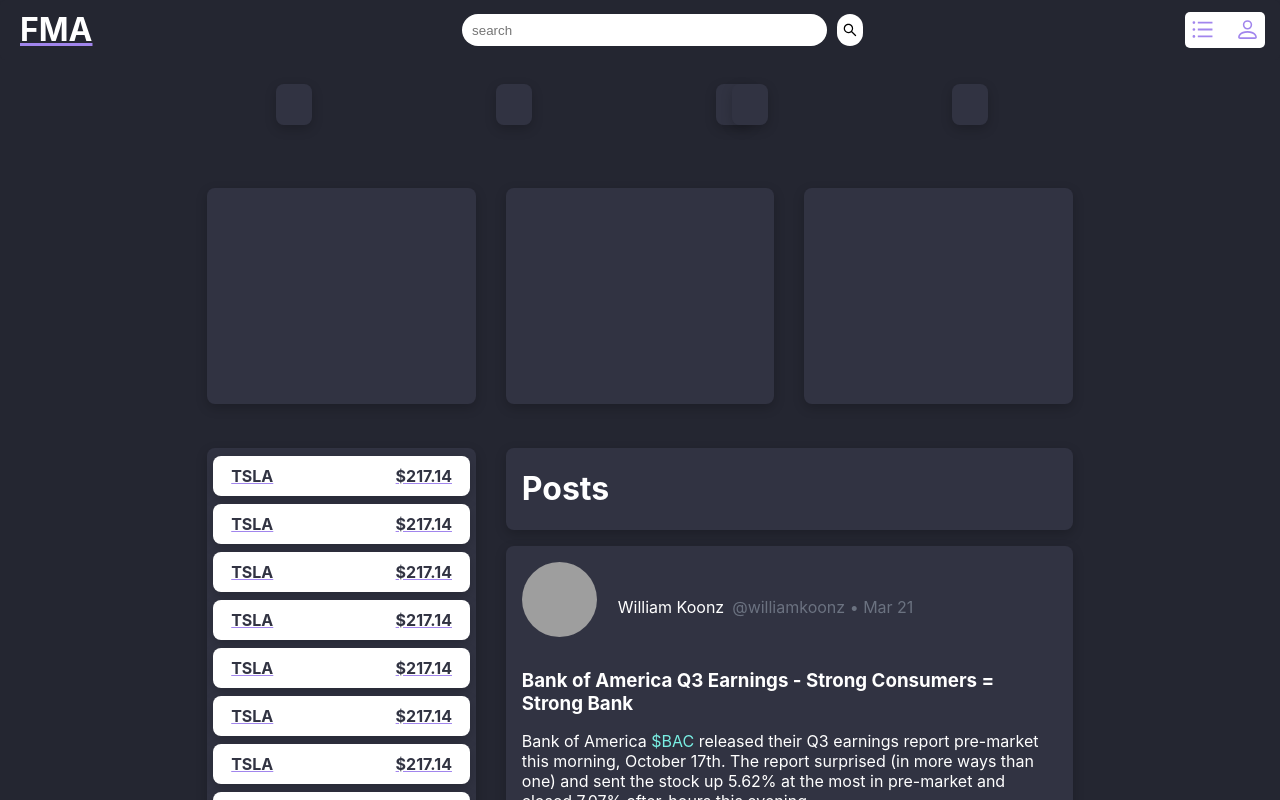
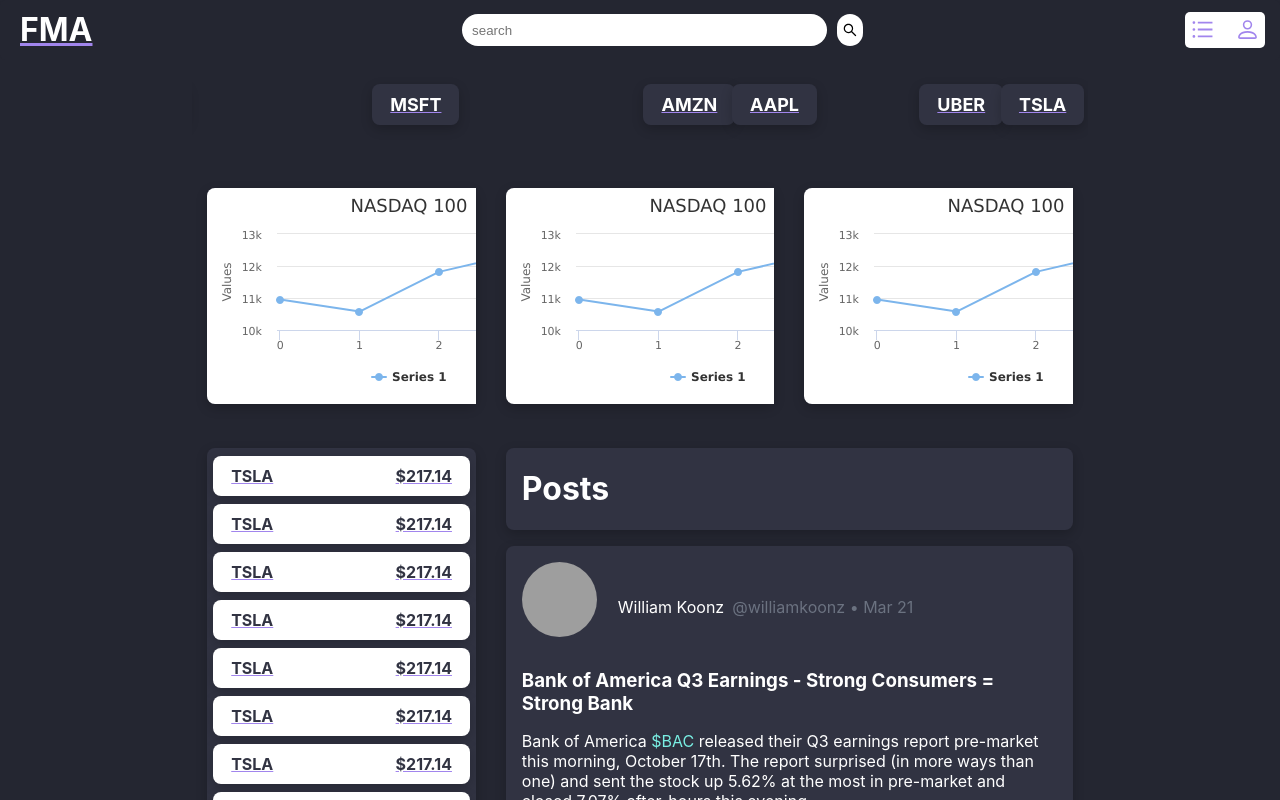
Before and after one commit to koonzinc/capstonefile, a React (Create React App) app: page / in a window 1280 px wide. Shown: the top 800 px of the page. Built offline with nearby package versions, Linux system fonts and the light colour scheme; no server answers; grey boxes are pictures that could not be loaded.

Commit message:
finish individual pages and started indexes

```diff
--- a/package.json
+++ b/package.json
@@ -7,6 +7,8 @@
     "@testing-library/react": "^13.4.0",
     "@testing-library/user-event": "^13.5.0",
     "axios": "^1.1.3",
+    "highcharts": "^10.2.1",
+    "highcharts-react-official": "^3.1.0",
     "react": "^18.2.0",
     "react-dom": "^18.2.0",
     "react-icons": "^4.6.0",
--- a/src/components/IndexContainer/IndexContainer.css
+++ b/src/components/IndexContainer/IndexContainer.css
@@ -10,4 +10,5 @@
     background-color: #313342;
     border-radius: 8px;
     box-shadow: var(--color-default-shadow);
+
 }
--- a/src/components/IndexContainer/IndexContainer.jsx
+++ b/src/components/IndexContainer/IndexContainer.jsx
@@ -1,12 +1,45 @@
 import React from 'react'
 import './IndexContainer.css';
+import { render } from 'react-dom';
+import Highcharts from 'highcharts';
+import HighchartsReact from 'highcharts-react-official';
 
 const IndexContainer = () => {
+  const options = {
+    chart: {
+      type: 'line',
+
+      width: 404,
+      height: 216,
+      borderRadius: 8
+    },
+    shadow: {
+      color: 'yellow',
+      width: 10,
+      offsetX: 0,
+      offsetY: 0
+  },
+    title: {
+      text: 'NASDAQ 100'
+    },
+    series: [
+      {
+        data: [10952, 10575, 11816, 12390, 11028]
+      }
+    ]
+  };
+
   return (
     <div className="three-index-container">
-        <div className="index-container"></div>
-        <div className="index-container"></div>
-        <div className="index-container"></div>
+      <div className="index-container">
+        <HighchartsReact className='high-chart' highcharts={Highcharts} options={options} />
+      </div>
+      <div className="index-container">
+      <HighchartsReact className='high-chart' highcharts={Highcharts} options={options} />
+      </div>
+      <div className="index-container">
+      <HighchartsReact className='high-chart' highcharts={Highcharts} options={options} />
+      </div>
     </div>
   )
 }
--- a/src/components/IndividualStocksData/IndividualStocksData.jsx
+++ b/src/components/IndividualStocksData/IndividualStocksData.jsx
@@ -5,30 +5,44 @@
 const IndividualStocksData = ({ aapl }) => {
   const [price, setPrice] = useState("");
   const [close, setClose] = useState([]);
+  const [info, setInfo] = useState({});
 
   const {stockId} = useParams();
 
-  const url = `https://www.alphavantage.co/query?function=TIME_SERIES_DAILY&symbol=${stockId}&outputsize=full&apikey=LNAJV6X9QOG8CGEX`;
+  const url = `https://www.alphavantage.co/query?function=TIME_SERIES_DAILY&symbol=${stockId}&outputsize=full&apikey=KLUR2W3FHJFZTUSR`;
+  const companyUrl = `https://www.alphavantage.co/query?function=OVERVIEW&symbol=${stockId}&apikey=KLUR2W3FHJFZTUSR`;
 
   useEffect(() => {
     close.length <= 0 && getPrice();
     close.length > 0 && setPrice(close[0][1]["4. close"]);
+    close.length <= 0 && getInfo();
   }, [close]);
 
   const getPrice = async () => {
     const response = await axios.get(url);
-    const thePrice = response.data["Times Series (Daily)"];
+    const thePrice = response.data["Time Series (Daily)"];
 
     thePrice && setClose(Object.entries(thePrice));
+    console.log(response.data["Time Series (Daily)"])
     console.log(response)
-    console.log(close);
   };
   console.log(price);
+
+  const getInfo = async () => {
+    const response = await axios.get(companyUrl);
+    setInfo(response.data);
+
+  }
+  console.log(info);
+
+  const formatNumber = (param) => {
+    return param.toLocaleString(undefined, {minimumFractionDigits:2})
+  }
 
   return (
     <>
       <div className="header-container">
-        <h1 className="stock-ticker">{aapl}</h1>
+        <h1 className="stock-ticker">{stockId}</h1>
         <div className="btn-container">
           <button className="watch-btn">Watch</button>
         </div>
@@ -46,31 +60,31 @@
               <td>Price</td>
               <td className="td-right">{price && price}</td>
               <td>Sector</td>
-              <td className="td-right">Technology</td>
+              <td className="td-right">{info.Sector.toLowerCase()}</td>
             </tr>
             <tr>
               <td>Industry</td>
-              <td className="td-right">Software - Applications</td>
+              <td className="td-right">{info.Industry.toLowerCase()}</td>
               <td>Market Capitalization</td>
-              <td className="td-right">$2.6 Billion</td>
+              <td className="td-right">{formatNumber(info.MarketCapitalization)}</td>
             </tr>
             <tr>
               <td>Dividend Yield</td>
-              <td className="td-right">3.5%</td>
-              <td>Dividend Date</td>
-              <td className="td-right">12/18</td>
+              <td className="td-right">{info.DividendYield}</td>
+              <td>Earnings Per Share</td>
+              <td className="td-right">{info.EPS}</td>
             </tr>
             <tr>
               <td>52 Week High</td>
-              <td className="td-right">$300</td>
+              <td className="td-right">{info["52WeekHigh"]}</td>
               <td>52 Week Low</td>
-              <td className="td-right">$10</td>
+              <td className="td-right">{info["52WeekLow"]}</td>
             </tr>
             <tr>
-              <td>Avg Vol</td>
-              <td className="td-right">$1 Mill</td>
-              <td>Vol</td>
-              <td className="td-right">$895K</td>
+              <td>Profit Margin</td>
+              <td className="td-right">{info.ProfitMargin}</td>
+              <td>Operating Margin</td>
+              <td className="td-right">{info.OperatingMarginTTM}</td>
             </tr>
           </tbody>
           <tfoot>
--- a/src/components/ScrollingStocks/ScrollingStocks.jsx
+++ b/src/components/ScrollingStocks/ScrollingStocks.jsx
@@ -3,41 +3,41 @@
 // import axios from 'axios';
 import { Link } from "react-router-dom";
 
-const ScrollingStocks = ({ aapl }) => {
+const ScrollingStocks = () => {
   return (
     <div className="scroll__parent">
       <div style={{ color: "white" }} className="scroll__element primary">
-        <Link to="/individual-stocks/appl">
-          <a className="tablet symbol">{aapl}</a>
+        <Link to="/individual-stocks/AAPL">
+          <a className="tablet symbol">AAPL</a>
         </Link>
-        <Link to="/individual-stocks/tsla">
-          <a className="tablet symbol">{aapl}</a>
+        <Link to="/individual-stocks/TSLA">
+          <a className="tablet symbol">TSLA</a>
         </Link>
-        <Link to="/individual-stocks/msft">
-          <a className="tablet symbol">{aapl}</a>
+        <Link to="/individual-stocks/MSFT">
+          <a className="tablet symbol">MSFT</a>
         </Link>
-        <Link to="/individual-stocks/amzn">
-          <a className="tablet symbol">{aapl}</a>
+        <Link to="/individual-stocks/AMZN">
+          <a className="tablet symbol">AMZN</a>
         </Link>
-        <Link to="/individual-stocks/uber">
-          <a className="tablet symbol">{aapl}</a>
+        <Link to="/individual-stocks/UBER">
+          <a className="tablet symbol">UBER</a>
         </Link>
       </div>
       <div style={{ color: "white" }} className="scroll__element secondary">
-        <Link to="/individual-stocks/appl">
-          <a className="tablet symbol">{aapl}</a>
+        <Link to="/individual-stocks/AAPL">
+          <a className="tablet symbol">AAPL</a>
         </Link>
-        <Link to="/individual-stocks/tsla">
-          <a className="tablet symbol">{aapl}</a>
+        <Link to="/individual-stocks/TSLA">
+          <a className="tablet symbol">TSLA</a>
         </Link>
         <Link to="/individual-stocks/msft">
-          <a className="tablet symbol">{aapl}</a>
+          <a className="tablet symbol">MSFT</a>
         </Link>
         <Link to="/individual-stocks/amzn">
-          <a className="tablet symbol">{aapl}</a>
+          <a className="tablet symbol">AMZN</a>
         </Link>
         <Link to="/individual-stocks/uber">
-          <a className="tablet symbol">{aapl}</a>
+          <a className="tablet symbol">UBER</a>
         </Link>
       </div>
     </div>
--- a/src/index.js
+++ b/src/index.js
@@ -4,6 +4,8 @@
 import App from "./App";
 import reportWebVitals from "./reportWebVitals";
 import { BrowserRouter } from "react-router-dom";
+
+
 
 const root = ReactDOM.createRoot(document.getElementById("root"));
 root.render(
```
Also changed, not shown: 1 other file (tests, documents, lock files or other folders).
